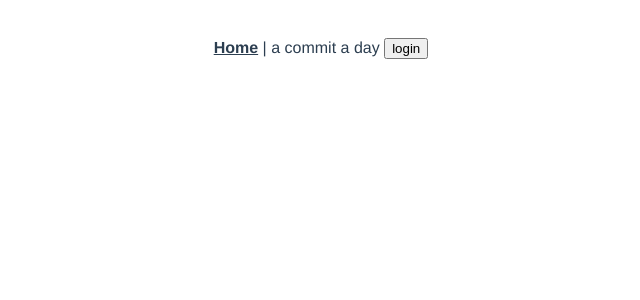
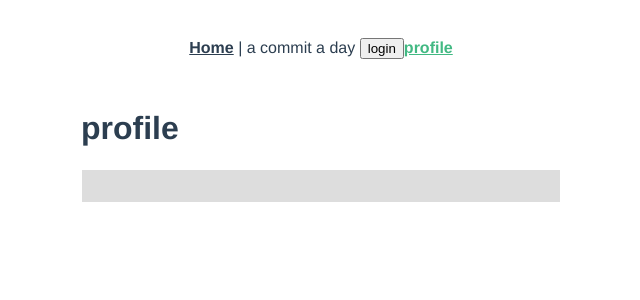
Before and after one commit to hidotp/onecommittoday, a Vue app in the folder frontend/: page /profile in a window 1280 px wide. Shown: the top 300 px of the page, without its empty margins (319-959 px from the left). Built offline with nearby package versions, Linux system fonts and the light colour scheme; no server answers; what vue-masonry-css would draw is missing.

Commit message:
Create profile page

```diff
--- a/frontend/src/components/MasonryList.vue
+++ b/frontend/src/components/MasonryList.vue
@@ -10,10 +10,8 @@
 </template>
 
 <script>
-import axios from 'axios'
 import MasonryItem from '@/components/MasonryItem'
-
-const API_URL = process.env.VUE_APP_API_URL || 'http://localhost:3001'
+import Service from '@/service'
 
 export default {
   name: 'masonry-list',
@@ -28,15 +26,12 @@ export default {
   },
   methods: {
     getFeed () {
-      const path = `${API_URL}/feed?limit=4&page=${this.page}`
-      axios.get(path)
-        .then((res) => {
-          this.feed = this.feed.concat(res.data)
-          this.page++
-        })
-        .catch((error) => {
-          console.log(error)
-        })
+      Service.getFeed(4, this.page).then(data => {
+        this.feed = this.feed.concat(data)
+        this.page++
+      }).catch((error) => {
+        console.log(error)
+      })
     },
     scroll () {
       window.onscroll = () => {
--- a/frontend/src/components/WebNav.vue
+++ b/frontend/src/components/WebNav.vue
@@ -5,12 +5,13 @@
       | a commit a day
       <button v-if="!loggedin" v-on:click="login()">login</button>
       <button v-else v-on:click="logout()">logout</button>
+      <router-link to="/profile">profile</router-link>
     </div>
   </div>
 </template>
 
 <script>
-const API_URL = process.env.VUE_APP_API_URL || 'http://localhost:3001'
+import Service from '@/service'
 
 export default {
   name: 'web-nav',
@@ -20,11 +21,8 @@ export default {
     }
   },
   methods: {
-    login () {
-      window.location = `${API_URL}/auth/github`
-    },
-    logout () {
-    }
+    login: Service.login,
+    logout: Service.logout
   }
 }
 </script>
--- a/frontend/src/router/index.js
+++ b/frontend/src/router/index.js
@@ -2,6 +2,7 @@ import Vue from 'vue'
 import VueRouter from 'vue-router'
 import VueMasonry from 'vue-masonry-css'
 import Home from '../views/Home.vue'
+import Profile from '../views/Profile.vue'
 
 Vue.use(VueRouter)
 Vue.use(VueMasonry)
@@ -11,6 +12,11 @@ const routes = [
     path: '/',
     name: 'Home',
     component: Home
+  },
+  {
+    path: '/profile',
+    name: 'Profile',
+    component: Profile
   }
 ]
 
--- /dev/null
+++ b/frontend/src/service.js
@@ -0,0 +1,25 @@
+import Axios from 'axios'
+const API_URL = process.env.VUE_APP_API_URL || 'http://localhost:3001'
+
+const axios = Axios.create({
+  baseURL: API_URL,
+  withCredentials: true // send cookies with CORS requests
+})
+
+export default {
+  getFeed (limit, page) {
+    return axios.get(`/feed?limit=${limit}&page=${page}`).then(res => res.data)
+  },
+  getUser () {
+    return axios.get('/user')
+      .then(res => res.data)
+  },
+  updateUser (user) {
+    return axios.patch('/user', user)
+  },
+  login () {
+    window.location = `${API_URL}/auth/github`
+  },
+  logout () {
+  }
+}
--- /dev/null
+++ b/frontend/src/views/Profile.vue
@@ -0,0 +1,93 @@
+<template>
+  <div class="page">
+    <h1 class="page__header">profile</h1>
+    <div class="card">
+      <form v-if="user !== undefined" class="profile" @submit.prevent="saveProfile()">
+        <p class="profile__cta-heading">Share your story, {{ user.name }}.</p>
+        <textarea class="profile__story-input" v-model="story"></textarea>
+        <button type="submit" class="profile__save-btn">save profile</button>
+      </form>
+    </div>
+    <p v-show="message.length > 0" class="page__message">
+      {{ message }}
+      You can <router-link to="/">go back to the feed</router-link>.
+    </p>
+  </div>
+</template>
+
+<script>
+import Service from '@/service'
+
+export default {
+  name: 'Profile',
+  components: {
+  },
+  data () {
+    return {
+      user: undefined,
+      story: '',
+      message: ''
+    }
+  },
+  created () {
+    Service.getUser()
+      .then(user => {
+        this.user = user
+        this.story = user.story
+      })
+      .catch(error => error.response?.status === 403 ? Service.login() : console.error(error))
+  },
+  methods: {
+    deleteProfile () {
+    },
+    saveProfile () {
+      console.log(this.story)
+      Service.updateUser({ story: this.story })
+        .then(res => { this.message = 'Thank you.' })
+    }
+  }
+}
+</script>
+
+<style scoped>
+.page {
+  max-width: 30rem;
+  margin-left: auto;
+  margin-right: auto;
+}
+
+.card {
+  background: #dddddd;
+  padding-left: 2rem;
+  padding-right: 2rem;
+  padding-top: 1rem;
+  padding-bottom: 1rem;
+  border: 1px solid white;
+}
+
+.page__header {
+  text-align: left;
+}
+
+.page__message {
+  text-align: left;
+  color: grey;
+  margin-top: 1rem;
+  margin-bottom: 0.5rem;
+}
+
+.profile {
+}
+
+.profile__cta-heading {
+  text-align: left;
+}
+
+.profile__story-input {
+  width: 100%;
+}
+
+.profile__save-btn {
+  margin-top: 1rem;
+}
+</style>
```
Also changed, not shown: 1 other file (tests, documents, lock files or other folders).
